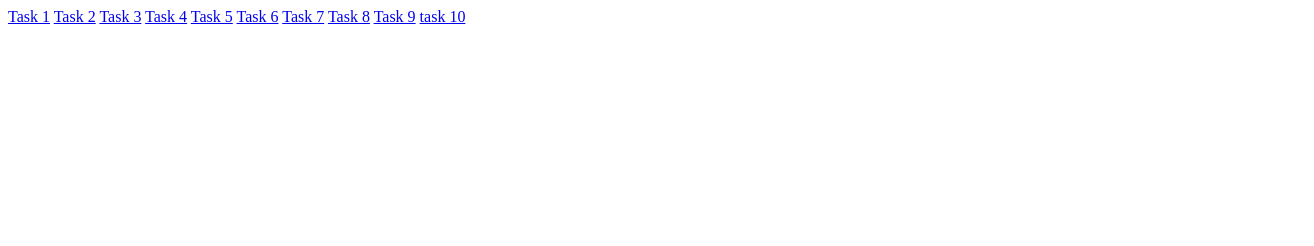
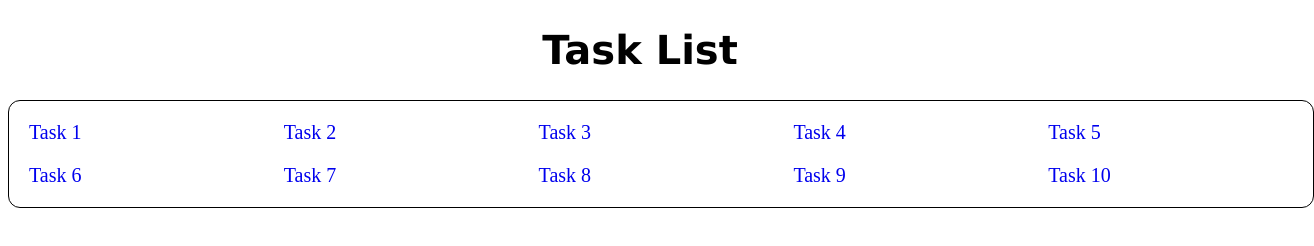
Before and after one commit to NimraQasim/MyfirstProject, a plain HTML site: page index.html in a window 1280 px wide. Shown: the whole page, 1314 px wide, since content can reach past the window. Drawn offline with Linux system fonts and the light colour scheme.

Commit message:
redesign html

```diff
--- a/index.html
+++ b/index.html
@@ -1,12 +1,14 @@
 <!DOCTYPE html>
 <html lang="en">
   <head>
-    <meta charset="UTF-8">
-    <meta name="viewport" content="width=device-width, initial-scale=1.0">
-    <title>Document</title>
+    <meta charset="UTF-8" />
+    <meta name="viewport" content="width=device-width, initial-scale=1.0" />
+    <link rel="stylesheet" href="style1.css" />
+    <title>Proj</title>
   </head>
   <body>
-    <div>
+      <h1 class="task">Task List </h1>
+    <div class="my_project">
       <a href="/html_1/index.html">Task 1</a>
       <a href="/html.2_3/index.html">Task 2</a>
       <a href="/html.3_4/index.html">Task 3</a>
@@ -16,8 +18,7 @@
       <a href="/html.7_8/index.html">Task 7</a>
       <a href="/html.8_9/index.html">Task 8</a>
       <a href="/html.10_11/index.html">Task 9</a>
-        <a href="/html.11_12/index.html">task 10</a>
-
+      <a href="/html.11_12/index.html">Task 10</a>
     </div>
   </body>
 </html>
--- /dev/null
+++ b/style1.css
@@ -0,0 +1,23 @@
+.my_project {
+  display: grid;
+  grid-template-columns: auto auto auto auto auto;
+  gap: 20px;
+  border-bottom-width: 8px;
+  padding: 20px;
+  max-width: 1280px;
+  width: 100%;
+  margin: 0 auto;
+  font-size: 20px;
+  border: 1px solid black;
+  border-radius: 12px;
+}
+a {
+  text-decoration: none;
+  border-bottom-width: 8px;
+}
+.task{
+    text-align: center;
+    font-size: 40px;
+    font-family: 'Lucida Sans', 'Lucida Sans Regular', 'Lucida Grande', 'Lucida Sans Unicode', Geneva, Verdana, sans-serif;
+    font-weight: 800;
+}
```
Lines whose indentation alone changed are shown as unchanged.
